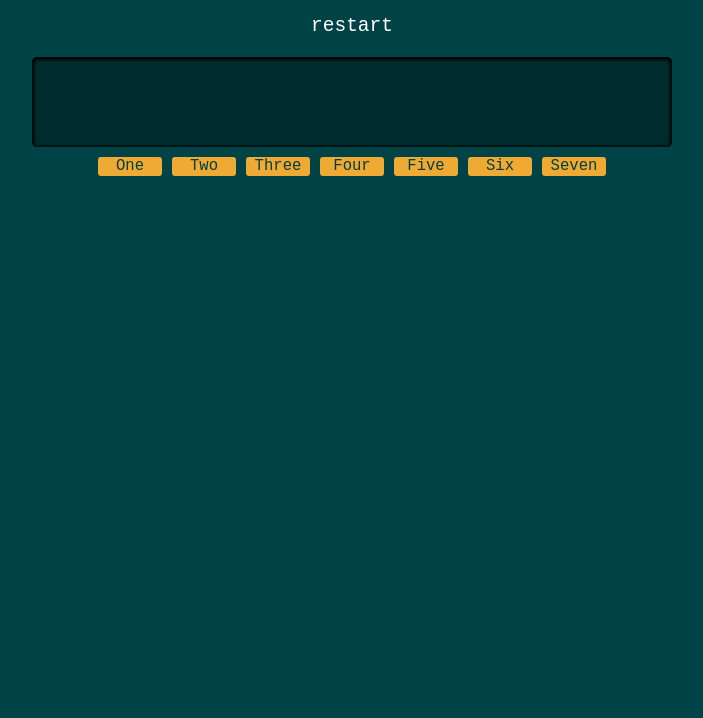
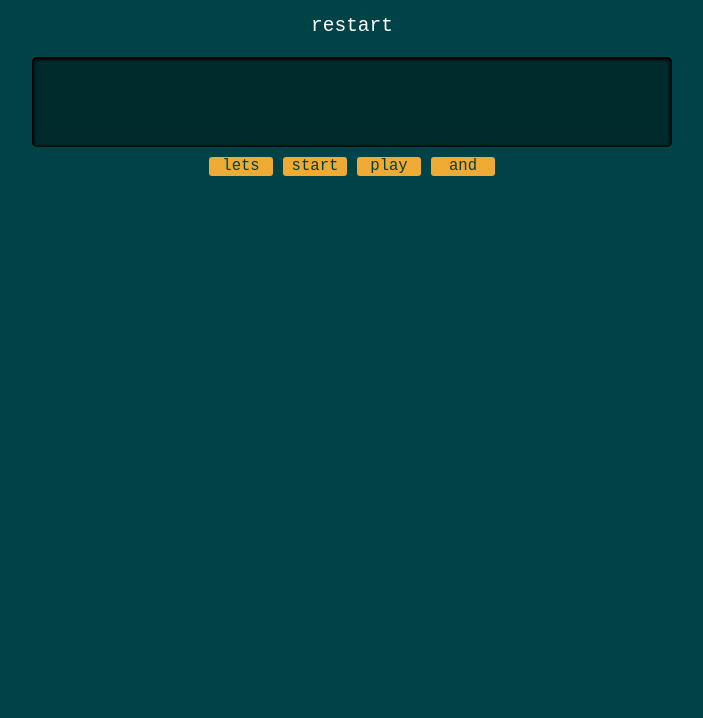
Before and after one commit to muromtsev/dad, a plain HTML site: page index.html in a window 1280 px wide. Shown: the part 82-800 px from the top of the page, without its empty margins (288-991 px from the left). Drawn offline with Linux system fonts and the light colour scheme.

Commit message:
f commit

```diff
--- a/demo2.js
+++ b/demo2.js
@@ -1,32 +1,43 @@
 var wrap = document.querySelector('.wrap');
-var answer = document.querySelector('.answer');
-var dropHTML = document.querySelector('.drop');
-var lik = document.querySelectorAll('.drop-item');
-// необходимо передавать string
-var qs = ['One', 'Two', 'Three', 'Four', 'Five', 'Six', 'Seven'];
-
+var display = document.querySelector('.display');
+var puzzle = 'lets start and play';
 class DragAndDrop {
-    constructor(answer, questions, list) {
+    constructor(answer, riddle) {
         this.answer = answer;
-        this.questions = questions;
-        this.list = list;
+        this.riddle = riddle;
     }
     init() {
-        this.makeEl(this.questions, this.list);
-        this.setEvent(this.answer, this.questions, this.list);
+        this.makeEl(this.answer, this.riddle);
+        this.setEvent(this.answer, this.riddle);
+
     }
-    makeEl(questions, list) {
-        for(let i = 0; i < questions.length; i++) {
+    makeEl(answer, riddle) {
+        riddle = riddle.split(' ');
+
+        let ul = document.createElement('ul');
+            ul.className = 'drop';
+        answer.parentNode.appendChild(ul);
+
+        var compareRandom = function(a, b) {
+            return Math.random() - 0.5;
+        }
+
+        riddle.sort(compareRandom);
+
+        for(let i = 0; i < riddle.length; i++) {
+
             var li = document.createElement('li');
             li.className = 'drop-item';
-            li.innerHTML = questions[i];    // необходимо вывести значения из массива в случайном порядке
+            li.innerHTML = riddle[i];
             li.draggable = 'true';
-            list.appendChild(li);
+            ul.appendChild(li);
         }
+
     }
-    setEvent(answer, questions, list) {
-        var li = document.querySelectorAll('.drop-item');
-        var arr = [];
+    setEvent(answer, riddle) {
+        let li = document.querySelectorAll('.drop-item');
+        let arr = [];
+        let riddle_array = riddle.split(' ');
 
         li.forEach(function(item, index) {
             item.addEventListener('dragstart', function(event) {
@@ -41,20 +52,20 @@ class DragAndDrop {
 
             arr.push(dropLi.innerHTML);
 
-            var str = arr.join(' '), arrLeng = arr.length, quesLeng = questions.length;
+            var arrString = arr.join(' '), arrLeng = arr.length, quesLeng = riddle_array.length;
 
-            this.innerHTML = str;
+            this.innerHTML = arrString;
 
             dropLi.style.display = 'none';
 
             if(arrLeng === quesLeng) {
-                str === questions.join(' ') ? answer.style.backgroundColor = 'green' : answer.style.backgroundColor = 'red';
+                arrString === riddle ? answer.style.backgroundColor = 'green' : answer.style.backgroundColor = 'red';
             }
         })
     }
 }
 
-let drop = new DragAndDrop(answer, qs, dropHTML);
+let drop = new DragAndDrop(display, puzzle);
 drop.init();
 
 
@@ -62,5 +73,5 @@ drop.init();
 
 let rest = document.querySelector('.res');
 rest.addEventListener('click', function() {
-    location.reload();
+    window.location.reload();
 })
--- a/index.html
+++ b/index.html
@@ -13,8 +13,8 @@
             <h1>Drag and drop</h1>
         </div>
         <div class="res">restart</div>
-        <div class="answer"></div>
-        <ul class="drop"></ul>
+        <div class="display"></div>
+        <!-- <ul class="drop"></ul> -->
     </div>
 
     <script src="demo2.js"></script>
--- a/style.scss
+++ b/style.scss
@@ -30,7 +30,7 @@ $main-color: #004346;
             text-align: center;
         }
     }
-    .answer {
+    .display {
         max-width: 600px;
         height: 80px;
         margin: 0 auto;
```
Also changed, not shown: style.css, 1 other file.
